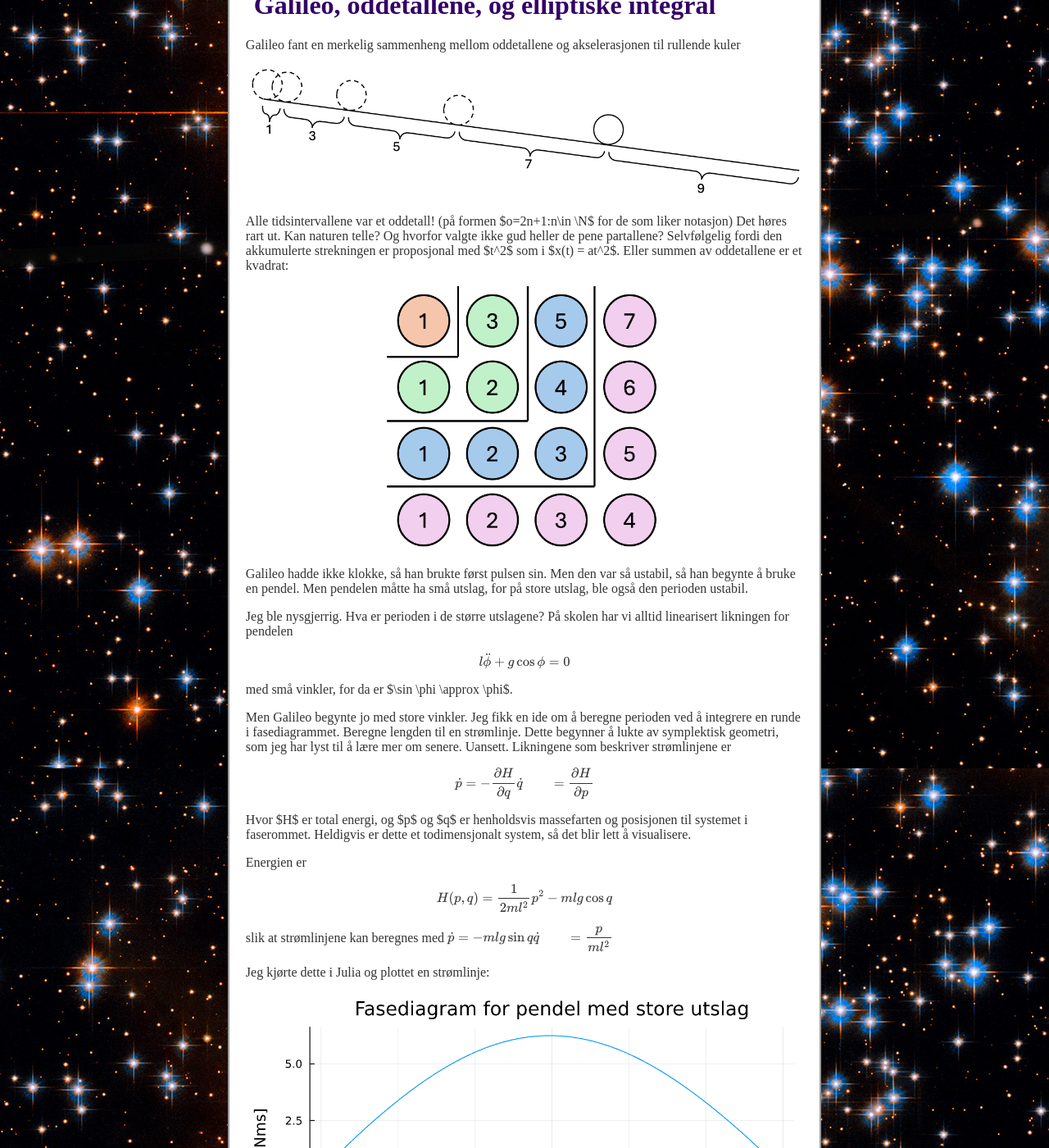
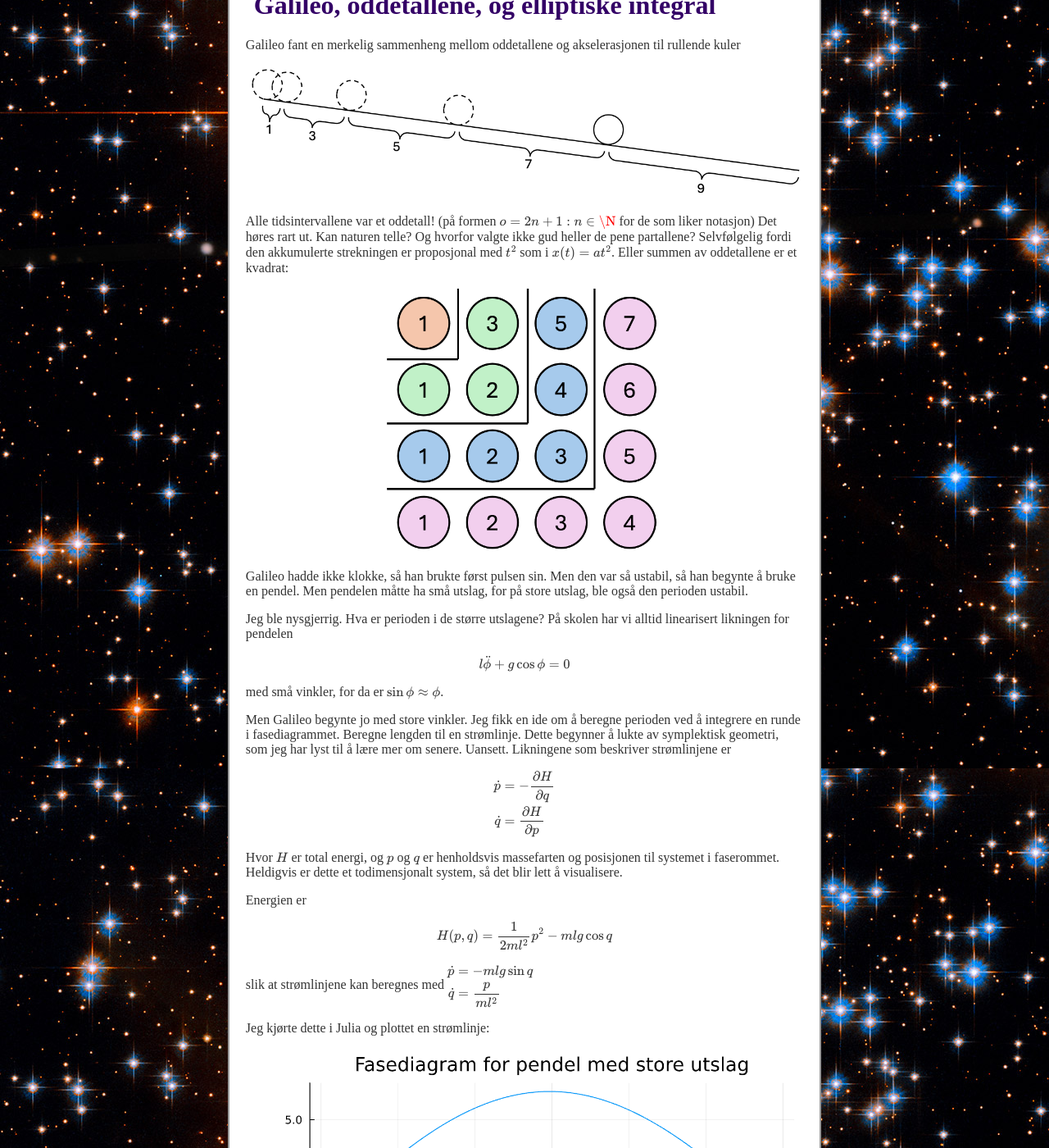
Before and after one commit to Tilstandsrommet/Tilstandsrommet.github.io, a Jekyll site: the page built from galileo.md, in a window 1280 px wide and 1400 px high, scrolled down 343 px. Shown: the whole window at 82% size. Built offline with Jekyll 4.4.1, drawn with Linux system fonts in a browser that asks for light colours; part of the change alters nothing that is shown.

```diff
--- a/_config.yml
+++ b/_config.yml
@@ -1 +1,6 @@
 highlighter: rouge
+markdown: kramdown
+kramdown:
+  math_engine: mathjax
+  math_engine_opts:
+    preview: none
--- a/_includes/head.html
+++ b/_includes/head.html
@@ -1,7 +1,17 @@
 <meta charset="UTF-8">
 <title>{{ page.title | default: "Sindre's univers" }}</title>
 <link rel="stylesheet" href="/css/styles.css">
+
 <script src="https://polyfill.io/v3/polyfill.min.js?features=es6"></script>
+
+<script>
+    window.MathJax = {
+      tex: {
+        inlineMath: [['$', '$'], ['\\(', '\\)']]
+      }
+    };
+</script>
+
 <script id="MathJax-script" async
 src="https://cdn.jsdelivr.net/npm/mathjax@3/es5/tex-mml-chtml.js">
 </script>
--- a/galileo.md
+++ b/galileo.md
@@ -25,7 +25,7 @@ Men Galileo begynte jo med store vinkler. Jeg fikk en ide om å beregne perioden
 
 $$
 \begin{align}
-\dot{p}&=-\frac{\partial H}{\partial q}
+\dot{p}&=-\frac{\partial H}{\partial q}\\
 \dot{q}&=\frac{\partial H}{\partial p}
 \end{align}
 $$
@@ -41,7 +41,7 @@ $$
 slik at strømlinjene kan beregnes med
 $$
 \begin{align}
-\dot{p}&=-mlg\sin q
+\dot{p}&=-mlg\sin q\\
 \dot{q}&=\frac{p}{ml^{2}}
 \end{align}
 $$
```
